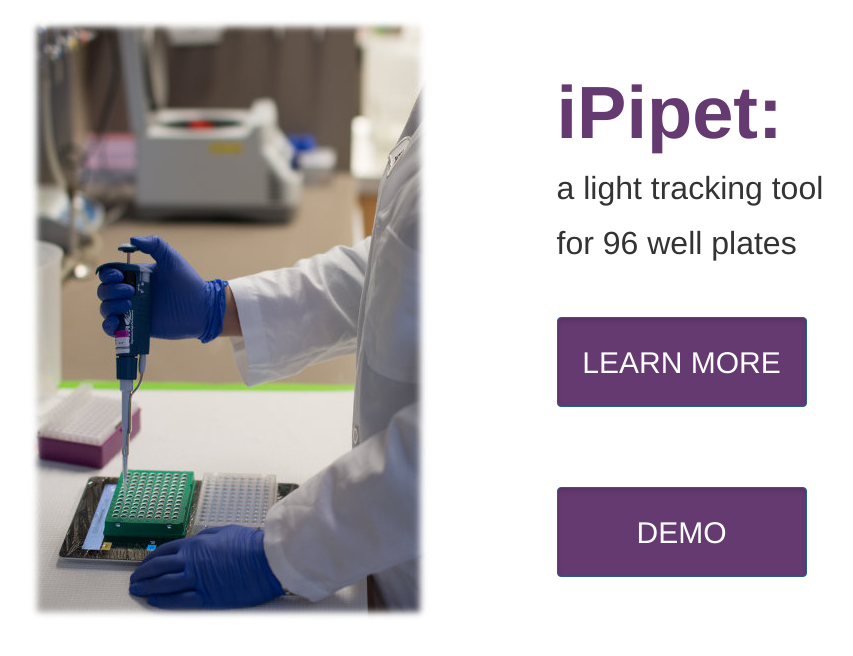
After one commit to dinovski/iPipet, a Flask app: page /splash3 in a window 1280 px wide. The commit adds this page. Shown: the top 656 px of the page, without its empty margins (196-1049 px from the left). Run offline with Flask 2, Linux system fonts and the light colour scheme; some libraries are stand-ins or nearby versions.

Commit message:
Add old '/splash3' hidden gem

```diff
--- a/pooling.py
+++ b/pooling.py
@@ -165,6 +165,10 @@ def splash():
 def splash2():
     return render_template("splash2.html")
 
+@app.route("/splash3")
+def splash3():
+    return render_template("splash3.html")
+
 @app.route("/home")
 def home():
     return render_template("home.html")
--- a/static/pooling.css
+++ b/static/pooling.css
@@ -171,3 +171,12 @@ div#plates_bar {
 	top: 400px;
 	left: 10px;
 }
+
+
+a.btn-old-splash3 {
+	display: block;
+	width:250px;
+	height:90px;
+	padding-top: 24px;
+	font-size:30px;
+}
--- /dev/null
+++ b/templates/splash3.html
@@ -0,0 +1,35 @@
+{% extends "layout.html" %}
+{% block body %}
+<div class="container">
+
+<div class="row">
+	<br/>
+	<div class="col-sm-6">
+		<a class="pull-right" href="http://ipipet.teamerlich.org/home"><img src="{{ url_for("static", filename="fade.jpg") }}" /></a>
+
+	</div>
+	<div class="col-sm-1" >
+	</div>
+	<div class="col-sm-5" >
+	<br/>
+	<br/>
+	<font style="font-size:74px; color:#653A71"><strong>iPipet:</strong></font>
+		<p style="font-size:32px">
+			a light tracking tool <p style="font-size:32px">for 96 well plates</p>
+		</p>
+		<br/>
+		<br/>
+		<a type="button" class="btn btn-primary active btn-old-splash3" style="color:white; background-color:#653A71" href="{{ url_for("home") }}">LEARN MORE</a>
+		<br/>
+		<br/>
+		<br/>
+		<br/>
+		<a type="button" class="btn btn-primary active btn-old-splash3" style="color:white; background-color:#653A71" href="{{ url_for("show", id="demolink") }}">DEMO</a>
+
+	</div>
+</div>
+
+
+</div><!-- container -->
+
+{% endblock %}
```
